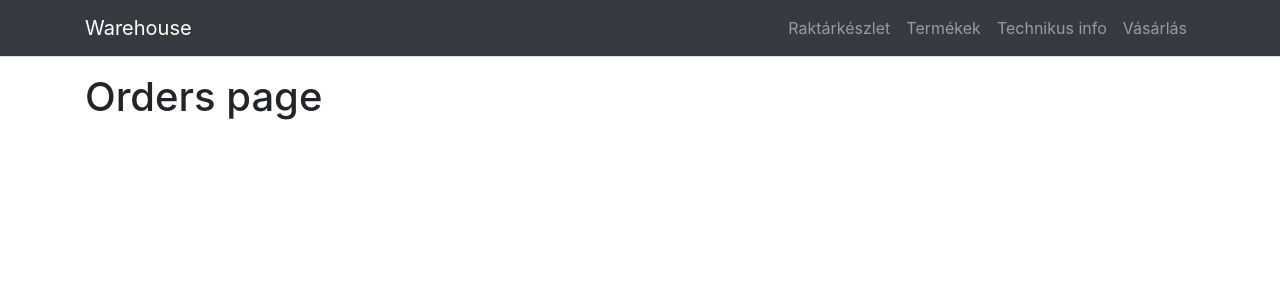
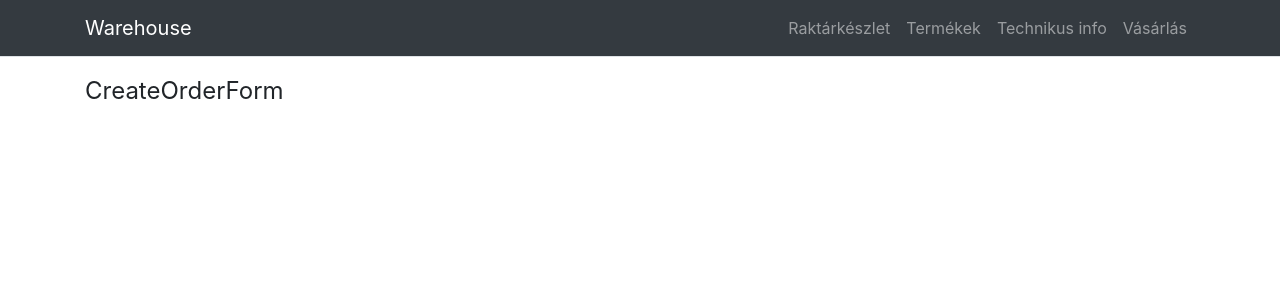
Before and after one commit to jbence1994/warehouse-ui, a React (Create React App) app: page /vasarlas in a window 1280 px wide. Shown: the top 300 px of the page. Built offline with nearby package versions, Linux system fonts and the light colour scheme.

Commit message:
Add some boilerplate

```diff
--- a/src/components/createOrderForm.jsx
+++ b/src/components/createOrderForm.jsx
@@ -1,9 +1,24 @@
-import React from "react";
+import React, { useState } from "react";
 
 import { createOrder } from "../services/orderService";
 
 const CreateOrderForm = () => {
-  return <h1>CreateOrderForm</h1>;
+  const [order, setOrder] = useState({
+    technicianId: 0,
+    orderDetails: [],
+  });
+
+  const handleSubmit = (e) => {
+    e.preventDefault();
+
+    console.log(JSON.stringify(order));
+  };
+
+  return (
+    <form onSubmit={handleSubmit} noValidate>
+      <legend>CreateOrderForm</legend>
+    </form>
+  );
 };
 
 export default CreateOrderForm;
--- a/src/pages/orders.jsx
+++ b/src/pages/orders.jsx
@@ -1,7 +1,9 @@
 import React from "react";
 
+import CreateOrderForm from "../components/createOrderForm";
+
 const Orders = () => {
-  return <h1>Orders page</h1>;
+  return <CreateOrderForm />;
 };
 
 export default Orders;
```
